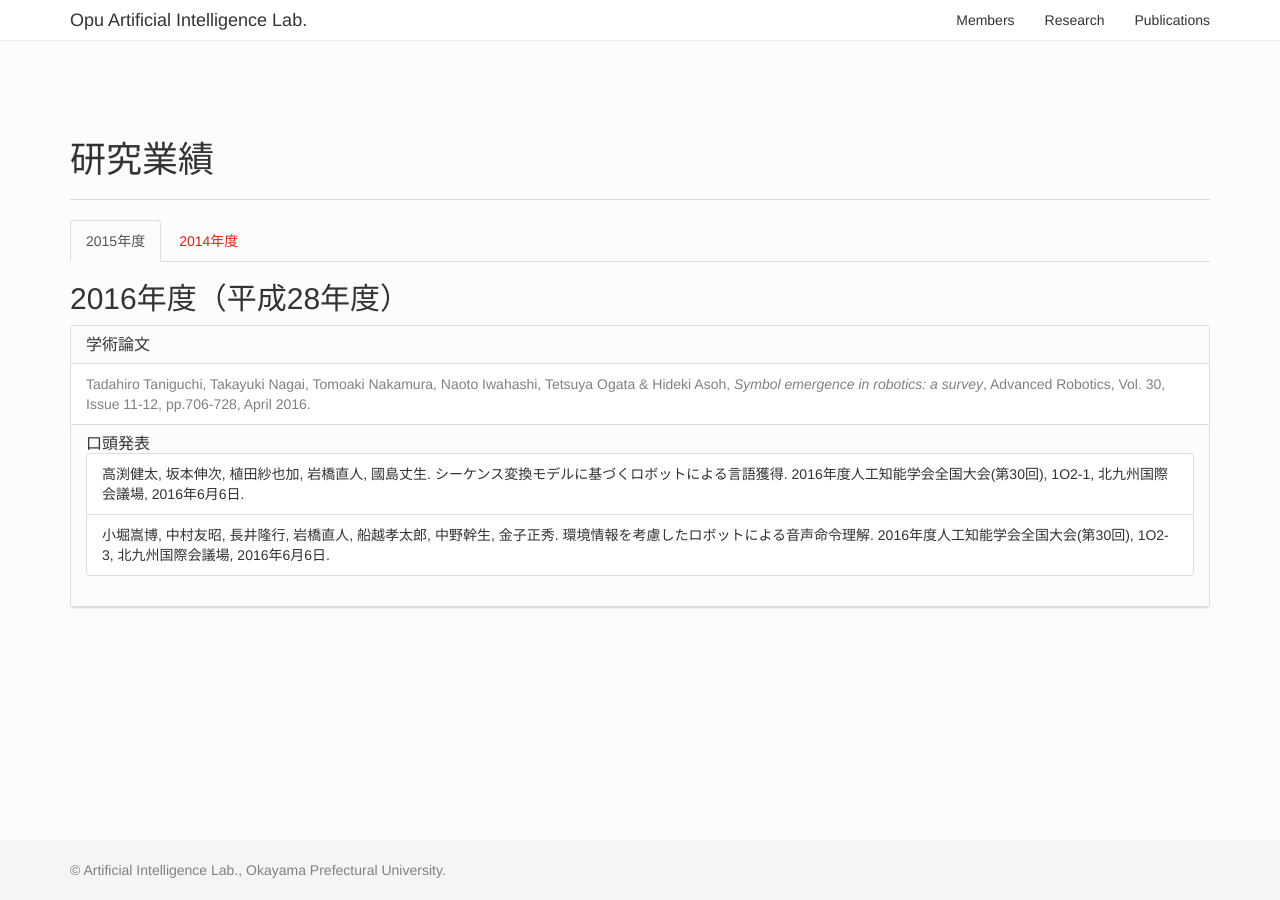
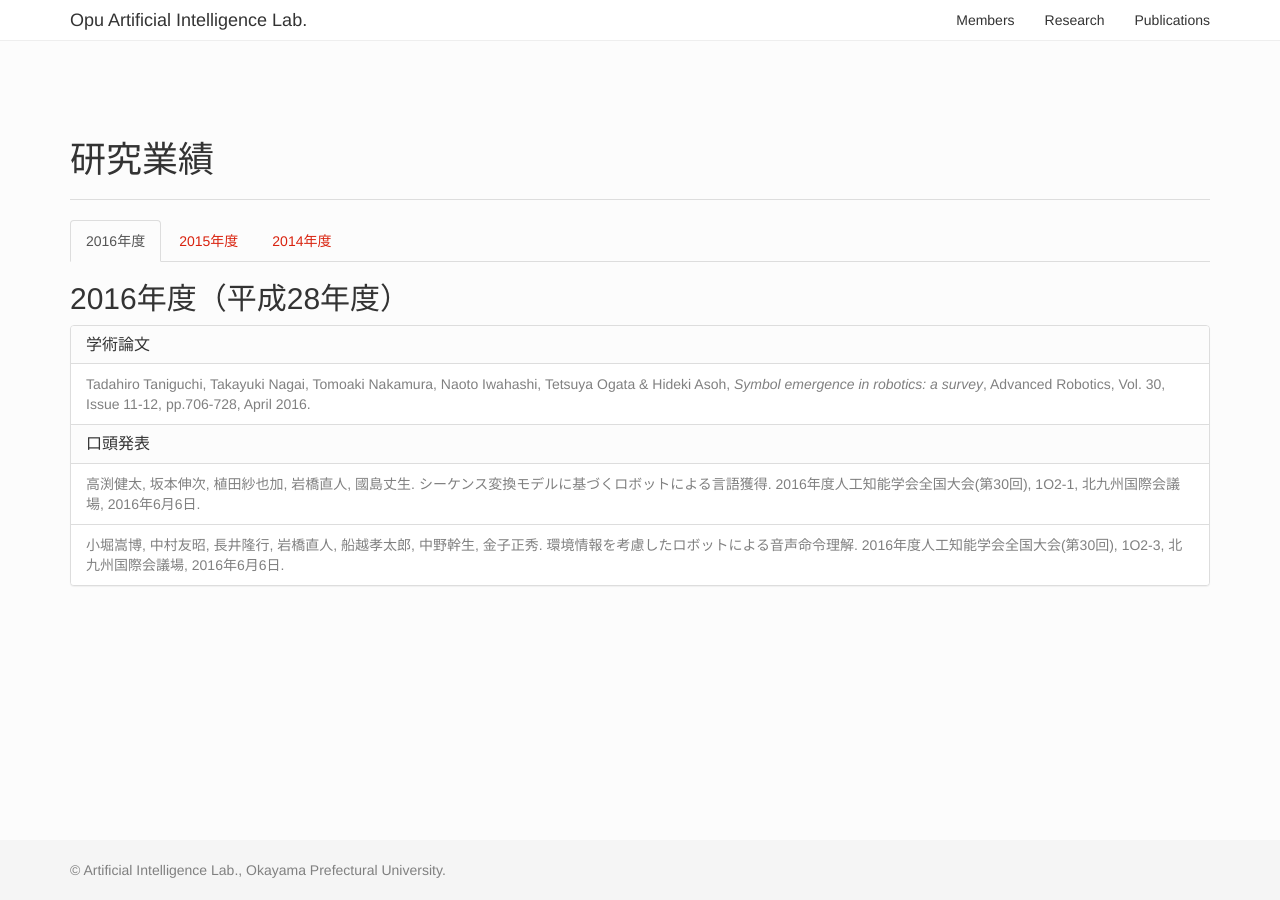
Before and after one commit to kunishi/www-ime, a Jekyll site: the page built from publications/index.html, in a window 1280 px wide. Built offline with Jekyll 4.4.1, drawn with Linux system fonts in a browser that asks for light colours; nearby versions of some CDN libraries; a style sheet for code colours, icons or effects is not loaded.

Commit message:
hotfix: update publications in 2016.

```diff
--- a/publications/index.html
+++ b/publications/index.html
@@ -3,8 +3,15 @@ layout: page
 title: 研究業績
 ---
 <ul class="nav nav-tabs" id="publicationsTab" role="tablist">
-	<li role="presentation" class="active"><a href="#2015" aria-controls="2015" role="tab" data-toggle="tab">2015年度</a></li>
-	<li role="presentation"><a href="#2014" aria-controls="2014" role="tab" data-toggle="tab">2014年度</a></li>
+	<li role="presentation" class="active">
+		<a href="#2016" aria-controls="2016" role="tab" data-toggle="tab">2016年度</a>
+	</li>
+	<li role="presentation">
+		<a href="#2015" aria-controls="2015" role="tab" data-toggle="tab">2015年度</a>
+	</li>
+	<li role="presentation">
+		<a href="#2014" aria-controls="2014" role="tab" data-toggle="tab">2014年度</a>
+	</li>
 </ul>
 
 <div class="tab-content">
@@ -24,6 +31,7 @@ title: 研究業績
 			</ul>
 			<div class="panel-heading">
 				<h3 class="panel-title">口頭発表</h3>
+			</div>
 			<ul class="list-group">
 				<li class="list-group-item">
 					高渕健太, 坂本伸次, 植田紗也加, 岩橋直人, 國島丈生. シーケンス変換モデルに基づくロボットによる言語獲得.
@@ -35,7 +43,6 @@ title: 研究業績
 					2016年度人工知能学会全国大会(第30回), 1O2-3, 北九州国際会議場, 2016年6月6日.
 				</li>
 			</ul>
-			</div>
 		</div>
 	</div>
 	<div role="tabpanel" class="tab-pane" id="2015">
```
Lines whose indentation alone changed are shown as unchanged.
